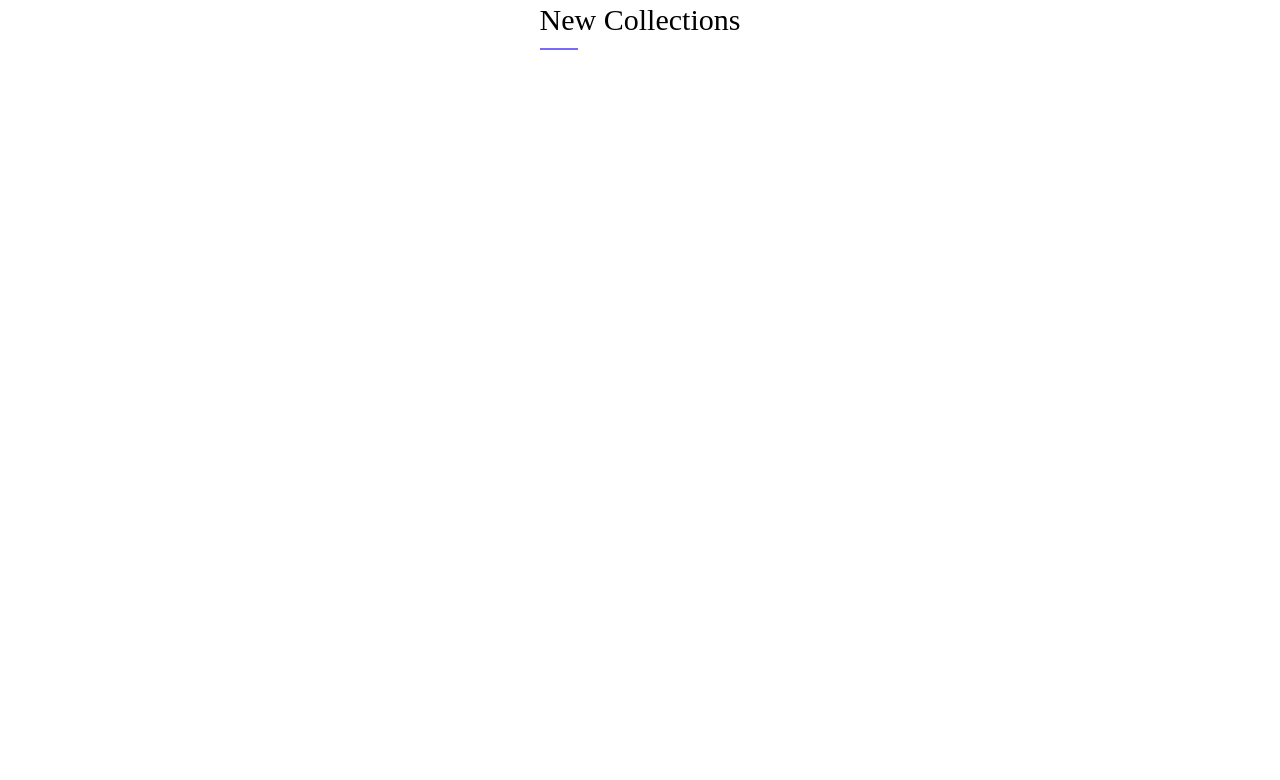
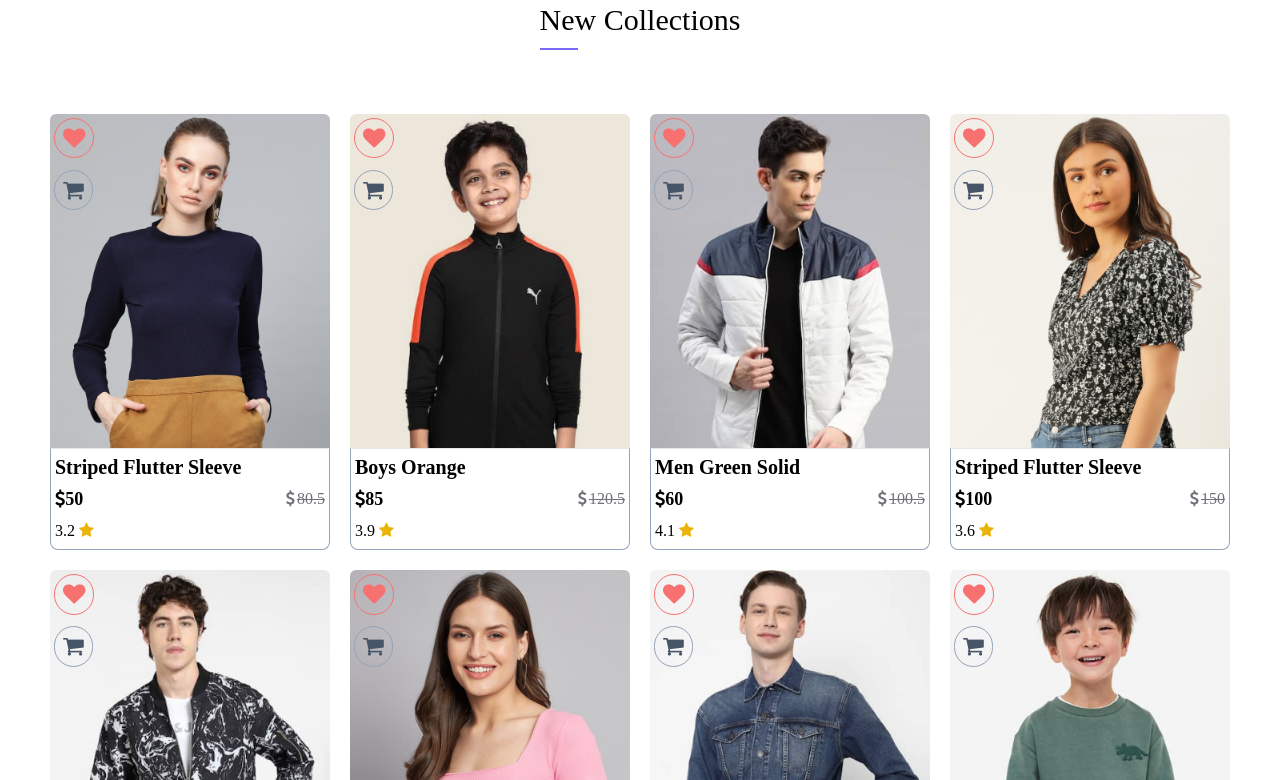
Before and after one commit to sepehrbeyranvand/shopping-website, a React (Create React App) app: page / in a window 1280 px wide. Shown: the part 1400-2180 px from the top of the page. Before the commit the page ends 1514 px from the top, so only its background shows below. Built offline with nearby package versions, Linux system fonts and the light colour scheme; no server answers.

Commit message:
new collections section

```diff
--- a/package.json
+++ b/package.json
@@ -6,6 +6,7 @@
     "@testing-library/jest-dom": "^5.17.0",
     "@testing-library/react": "^13.4.0",
     "@testing-library/user-event": "^13.5.0",
+    "axios": "^1.7.2",
     "font-awesome": "^4.7.0",
     "json-server": "^1.0.0-beta.1",
     "react": "^18.3.1",
--- a/src/Assets/new_collections.js
+++ b/src/Assets/new_collections.js
@@ -10,60 +10,69 @@ import p8_img from "./product_28.png";
 let new_collections = [
   {
     id: 12,
-    name: "Striped Flutter Sleeve Overlap Collar Peplum Hem Blouse",
+    name: "Striped Flutter Sleeve",
     image: p1_img,
     new_price: 50.0,
     old_price: 80.5,
+    rate:3.2
   },
   {
     id: 35,
-    name: "Boys Orange Colourblocked Hooded Sweatshirt",
+    name: "Boys Orange",
     image: p2_img,
     new_price: 85.0,
     old_price: 120.5,
+    rate:3.9
   },
   {
     id: 14,
-    name: "Men Green Solid Zippered Full-Zip Slim Fit Bomber Jacket",
+    name: "Men Green Solid",
     image: p3_img,
     new_price: 60.0,
     old_price: 100.5,
+    rate:4.1
   },
   {
     id: 8,
-    name: "Striped Flutter Sleeve Overlap Collar Peplum Hem Blouse",
+    name: "Striped Flutter Sleeve",
     image: p4_img,
     new_price: 100.0,
     old_price: 150.0,
+    rate:3.6
   },
   {
     id: 15,
-    name: "Men Green Solid Zippered Full-Zip Slim Fit Bomber Jacket",
+    name: "Men Green Solid ",
     image: p5_img,
     new_price: 50.0,
     old_price: 80.5,
+    rate:2.8
   },
   {
     id: 2,
-    name: "Striped Flutter Sleeve Overlap Collar Peplum Hem Blouse",
+    name: "Striped Flutter Sleeve",
     image: p6_img,
     new_price: 85.0,
     old_price: 120.5,
+    rate:4.6
   },
   {
     id: 17,
-    name: "Men Green Solid Zippered Full-Zip Slim Fit Bomber Jacket",
+    name: "Men Green Solid",
     image: p7_img,
     new_price: 60.0,
     old_price: 100.5,
+    rate:3.9
   },
   {
     id: 28,
-    name: "Boys Orange Colourblocked Hooded Sweatshirt",
+    name: "Boys Orange",
     image: p8_img,
     new_price: 100.0,
     old_price: 150.0,
+    rate:3.2
   },
+
 ];
 
 export default new_collections;
--- a/src/components/Home.jsx
+++ b/src/components/Home.jsx
@@ -1,5 +1,6 @@
 import headerImg from "../Assets/hero_image.png";
 import Exclusive from "./exclusive";
+import GetOffer from "./getOffer";
 import NewCollections from "./NewCollections";
 import Popular from "./popular";
 export default function Home() {
@@ -35,6 +36,9 @@ export default function Home() {
       <div>
         <NewCollections/>
       </div>
+      <div className="mt-[12rem]">
+        <GetOffer/>
+      </div>
     </div>
   );
 }
--- a/src/components/NewCollections.jsx
+++ b/src/components/NewCollections.jsx
@@ -1,9 +1,44 @@
+import daataa from '../Assets/new_collections'
+
 export default function NewCollections() {
+
+
   return (
     <div>
-      <h1 className="text-3xl Nctext text-center p-3 mb-16">
-        New Collections
-      </h1>
+      <h1 className="text-3xl Nctext text-center p-3 mb-16">New Collections</h1>
+      <div className="flex justify-center flex-wrap gap-5">
+        {daataa.map((e, i) => [
+          <div className="flex flex-col" key={i}>
+            <div className="relative hover:scale-105 transition-all .6s ease-in-out duration-300">
+              <img
+                className="rounded-t-md"
+                width={280}
+                height={280}
+                src={e.image}
+                alt={e.name}
+              />
+              <i className="fa fa-heart absolute p-2 text-xl text-red-400 hover:text-red-500 transition-all .4s ease-in-out duration-300 cursor-pointer left-1 text-[3.4rem] border border-1 border-red-400 top-1 rounded-full"></i>
+              <i className="fa fa-shopping-cart absolute p-2 text-xl top-14 text-slate-600 hover:text-slate-500 transition-all .4s ease-in-out duration-300 cursor-pointer left-1 text-[3.4rem] border border-1 border-slate-400 rounded-full"></i>
+            </div>
+            <div className="w-full leading-7 border border-1 border-e-slate-400 border-s-slate-400 border-b-slate-400 p-1 rounded-b-lg">
+              <h3 className="text-xl font-semibold">{e.name}</h3>
+              <div className="flex justify-between mb-1 mt-1">
+                <p className="font-semibold text-lg">
+                  <i className="fa fa-dollar"></i>
+                  {e.new_price}
+                </p>
+                <p className="line-through font-light text-zinc-500">
+                  <i className="fa fa-dollar font-light m-[2px]"></i>
+                  {e.old_price}
+                </p>
+              </div>
+              <p>
+                {e.rate} <i className="fa fa-star text-yellow-500"></i>
+              </p>
+            </div>
+          </div>,
+        ])}
+      </div>
     </div>
   );
 }
--- /dev/null
+++ b/src/components/getOffer.jsx
@@ -0,0 +1,11 @@
+export default function GetOffer() {
+  return (
+    <div className="flex justify-center items-center">
+      <div className="flex justify-center items-center p-9 w-[75%] exclusive h-[25vw] rounded-md ">
+        <div className="flex justify-between items-center w-full">
+
+        </div>
+      </div>
+    </div>
+  );
+}
--- a/src/components/popular.jsx
+++ b/src/components/popular.jsx
@@ -10,6 +10,7 @@ export default function Popular() {
       .then((response) => response.json())
       .then((json) => setPopularItems(json));
   }, [url]);
+
   return (
     <div>
       <h1 className="text-3xl Pptext text-center p-3 mb-16">POPULAR IN WOMEN</h1>
```
Also changed, not shown: src/Data/products.json (indentation only), 1 other file (tests, documents, lock files or other folders).
